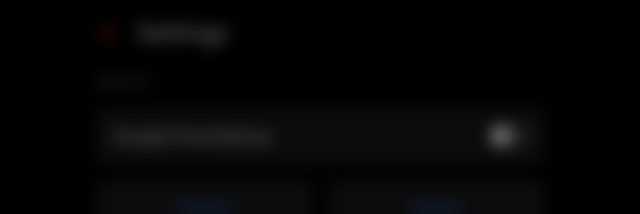
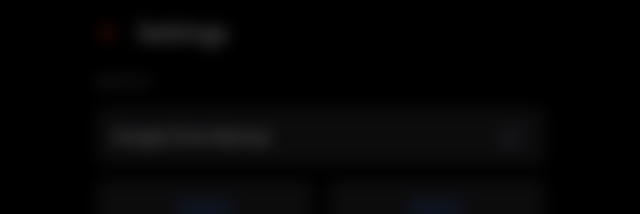
Before and after one commit to quirkdom/trezur, a SvelteKit app: page /settings in a window 1280 px wide. Both pictures are taken after a click on the switch 828 px from the left and 136 px from the top of the page. Shown: the top 214 px of the page, without its empty margins (319-959 px from the left). Built offline with nearby package versions, Linux system fonts and the light colour scheme.

Commit message:
[checkpoint] Better loading indication during cloud backup onboarding
This is known good state: functional and ready for staging.

```diff
--- a/src/routes/settings/+page.svelte
+++ b/src/routes/settings/+page.svelte
@@ -18,7 +18,7 @@
 	import { devconsole } from '$lib/utils';
 
 	import { driveClient } from '$lib/sync/drive.svelte';
-	import { ChevronDown } from '@lucide/svelte';
+	import { ChevronDown, LoaderCircle } from '@lucide/svelte';
 	import { cubicInOut } from 'svelte/easing';
 	import { slide } from 'svelte/transition';
 
@@ -37,7 +37,7 @@
 	/** @type {'verify' | 'create' | 'change'} */
 	let passcodeDialogMode = $state('create');
 	/** @type {'gdrive' | 'icloud' | null} */
-	let activeCloudSyncProvider = $state(null);
+	let connectingProvider = $state(null);
 	/** @type {((value?: any) => void) | null} */
 	let cloudSyncFlowResolve = null;
 	/** @type {((reason?: any) => void) | null} */
@@ -51,7 +51,7 @@
 
 	let isBackupEnabled = $derived(conditions.isUserPasscodeSet && backupService.autoSyncEnabled);
 
-	$inspect('activeCloudSyncProvider', activeCloudSyncProvider);
+	$inspect('connectingProvider', connectingProvider);
 	$inspect('isBackupEnabled', isBackupEnabled);
 
 	function handleCloudSyncCancel() {
@@ -61,7 +61,7 @@
 	}
 
 	let backupStatus = $derived.by(() => {
-		if (activeCloudSyncProvider) return null;
+		if (connectingProvider) return null;
 
 		if (backupService.lastError) {
 			// Check for critical auth errors
@@ -105,8 +105,8 @@
 	 * @param {'gdrive' | 'icloud'} provider
 	 */
 	async function attemptToConnectCloud(provider) {
-		if (activeCloudSyncProvider) return;
-		activeCloudSyncProvider = provider;
+		if (connectingProvider) return;
+		connectingProvider = provider;
 
 		try {
 			if (!conditions.isUserPasscodeSet) {
@@ -164,7 +164,7 @@
 			}
 			backupService.disable();
 		} finally {
-			activeCloudSyncProvider = null;
+			connectingProvider = null;
 			cloudSyncFlowResolve = null;
 			cloudSyncFlowReject = null;
 		}
@@ -351,8 +351,11 @@
 			<div class="divide-y divide-gray-800 rounded-lg bg-zinc-900">
 				<div class="flex items-center justify-between p-4">
 					<span>Google Drive Backup</span>
-					{#key activeCloudSyncProvider === 'gdrive'}
-						<!-- We have to do this to ensure the switch is re-rendered to the correct state even when the async connection process doesn't necessarily complete -->
+					{#if connectingProvider === 'gdrive'}
+						<div class="flex h-6 w-10 items-center justify-center">
+							<LoaderCircle size={20} class="animate-spin text-zinc-400" />
+						</div>
+					{:else}
 						<Switch
 							checked={isBackupEnabled}
 							onCheckedChange={async (toBeChecked) => {
@@ -366,7 +369,7 @@
 								}
 							}}
 						/>
-					{/key}
+					{/if}
 				</div>
 				{#if isBackupEnabled}
 					<div class="flex flex-col gap-4 p-4">
@@ -375,18 +378,24 @@
 							onclick={() => (isBackupDetailsOpen = !isBackupDetailsOpen)}
 						>
 							<div class="flex items-center gap-3">
-								{#if backupStatus}
+								{#if backupService.isSyncing}
+									<LoaderCircle size={14} class="animate-spin text-zinc-400" />
+								{:else if backupStatus}
 									<div
 										class="h-2.5 w-2.5 rounded-full {backupStatus.color} shadow-[0_0_8px] shadow-{backupStatus.color}/50"
 									></div>
 								{/if}
 								<div class="flex flex-col">
+									{#if backupService.isSyncing}
+										<span class="text-sm text-zinc-300">Syncing...</span>
+									{:else}
 										<span class="text-sm text-zinc-300">
 											Last synced
 											<abbr title={settings.lastSyncTime ? new Date(settings.lastSyncTime).toLocaleString() : ''}>
 												{getRelativeSyncTime(settings.lastSyncTime || 0)}
 											</abbr>
 										</span>
+									{/if}
 								</div>
 							</div>
 							<div class="transition-transform duration-200" class:rotate-180={isBackupDetailsOpen}>
@@ -474,8 +483,7 @@
 							<button
 								class="rounded-lg bg-zinc-800 px-4 py-2 text-sm text-red-500 transition-colors enabled:hover:bg-zinc-700 disabled:cursor-not-allowed disabled:opacity-50"
 								onclick={handleRemovePasscode}
-								// TODO: Find a better way to detect that a backup service is enabled.
-								disabled={!!settings.lastSyncTime}
+								disabled={isBackupEnabled}
 								// TODO: Find a better way to show this explanation. This is not visible on mobile.
 								title="Passcode cannot be removed while backup is enabled. Please disable backup first."
 							>
```
Lines whose indentation alone changed are shown as unchanged.
